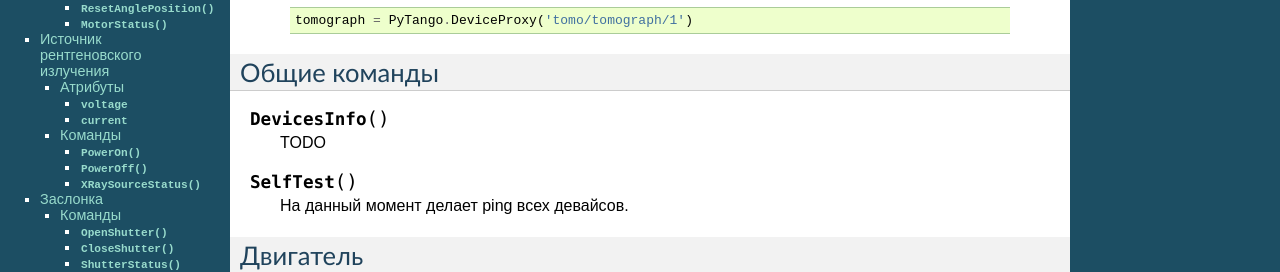
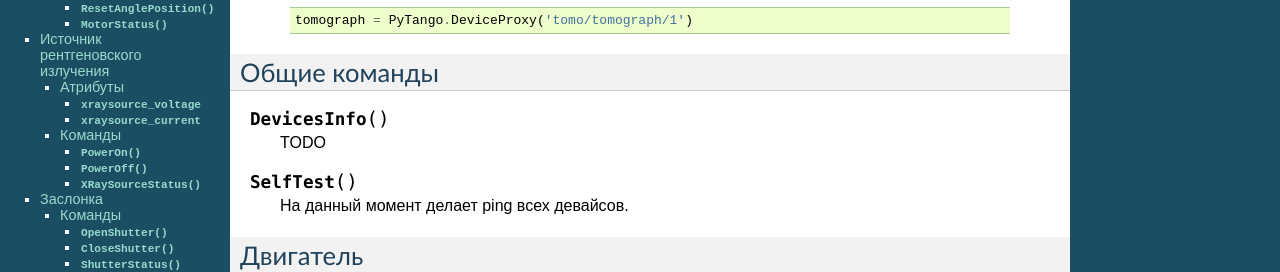
Before and after one commit to dmitryKonturov/robotom, a Sphinx documentation site: the page built from docs/source/tango-client.rst, in a window 1280 px wide and 1400 px high. Shown: the part 283-555 px from the top of the window. Built offline with Sphinx 7.4.7, drawn with Linux system fonts in a browser that asks for light colours; some of the changed text lies outside the part shown.

Commit message:
RBTM-297 RBTM-298 RBTM-299 RBTM-300

```diff
--- a/docs/source/tango-client.rst
+++ b/docs/source/tango-client.rst
@@ -93,14 +93,14 @@
 Атрибуты
 --------
 
-.. attribute:: voltage
+.. attribute:: xraysource_voltage
 
    Напряжение в кВ с точностью до десятых. 2,0 кВ <= voltage <= 60,0 кВ
 
    :type: float
 
 
-.. attribute:: current
+.. attribute:: xraysource_current
 
    Ток в мА с точностью до десятых. 2,0 мА <= current <= 80,0 мА
 
```
